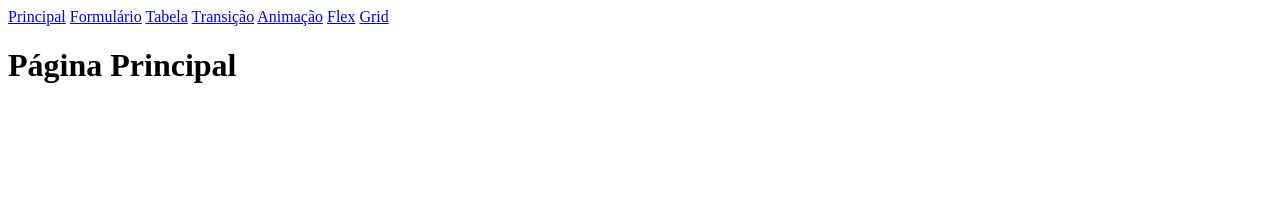
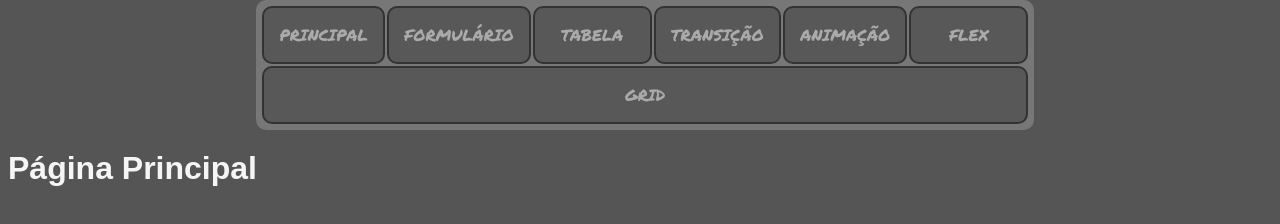
Before and after one commit to marcineiro/curso-html, a plain HTML site: page index.html in a window 1280 px wide. Drawn offline with Linux system fonts and the light colour scheme.

Commit message:
Update index.html

```diff
--- a/index.html
+++ b/index.html
@@ -5,7 +5,7 @@
     <meta charset="UTF-8">
     <title>Web Study</title>
      <link href="https://fonts.googleapis.com/css?family=Permanent+Marker" rel="stylesheet">
-    <link rel="stylesheet" href=url(https://github.com/marcineiro/curso-html/blob/master/index.css) type="text/css">
+    <link rel="stylesheet" href=https://raw.githubusercontent.com/marcineiro/curso-html/master/index.css type="text/css">
 </head>
 
 <body>
```
